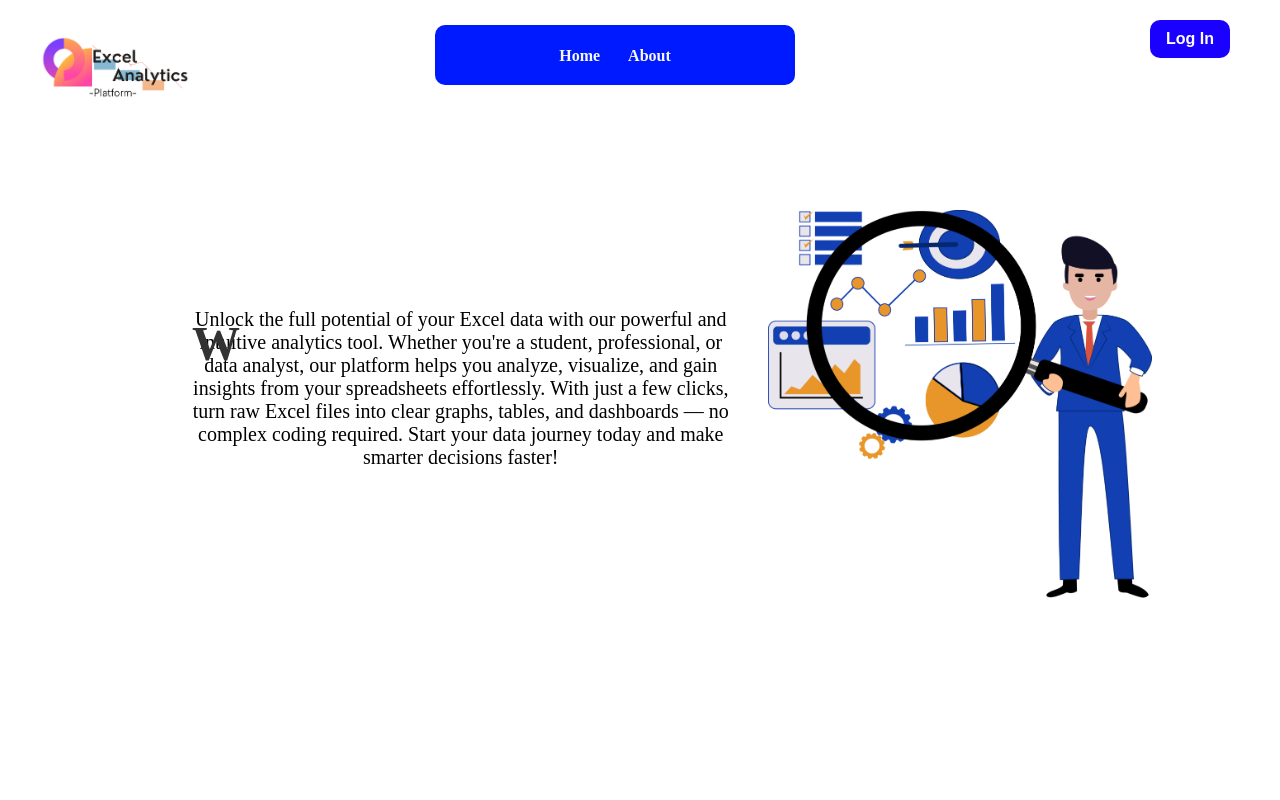
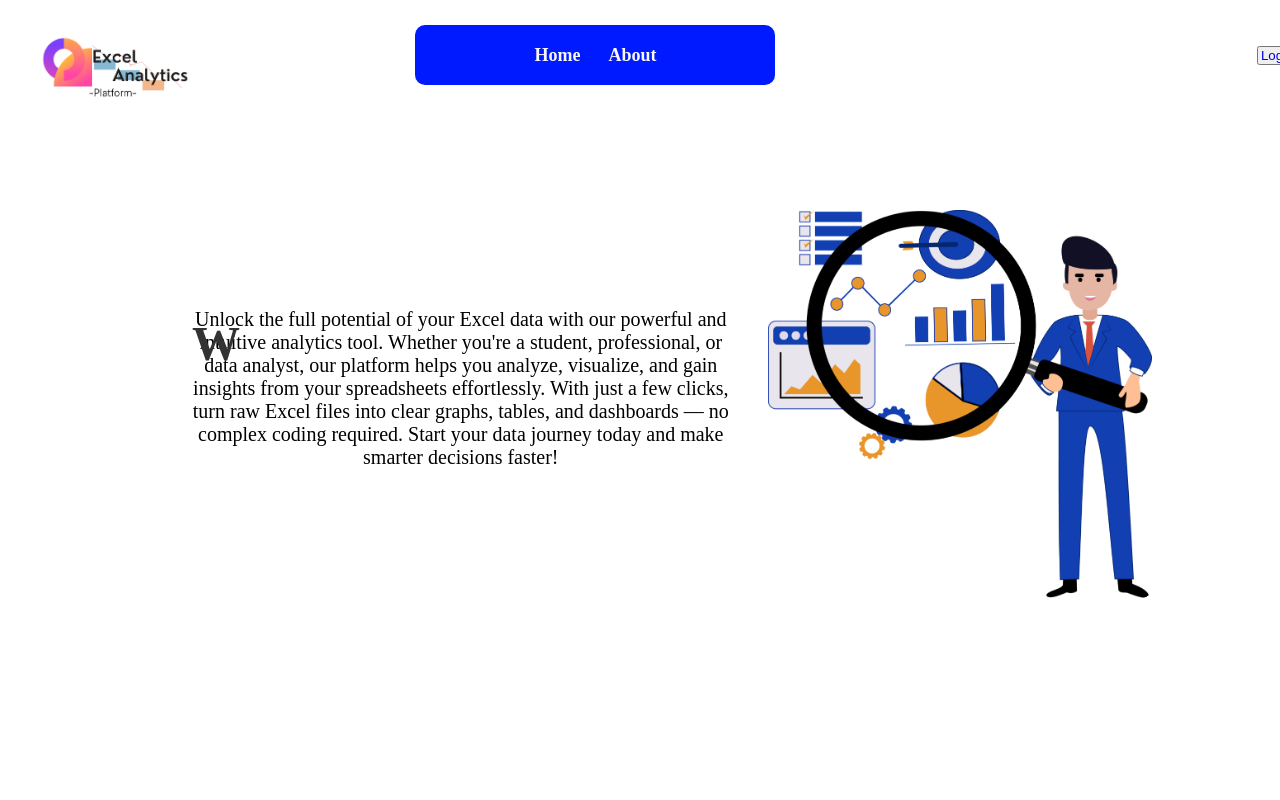
Before and after one commit to BleedingEdge2004/Excel-Analysis-Platform, a React (Vite) app in the folder Frontend/: page / in a window 1280 px wide. Shown: the top 800 px of the page. Built offline with nearby package versions, Linux system fonts and the light colour scheme.

Commit message:
Update Homepage.css

```diff
--- a/Frontend/src/Components/Homepage/Homepage.css
+++ b/Frontend/src/Components/Homepage/Homepage.css
@@ -206,32 +206,34 @@ input[type="file"] {
   margin-left: 30%;
   margin-bottom: 10px;
   font-weight: bold;
-}.proflie {
+}
+.login {
  position: absolute;
  top: 20px;
  right: 90px;
+  font-weight:initial;
+  font-family: Times, serif;
+  padding:5px;
 }
+ .login{
+  width: 90px;
+  background-color: #3b3be9;
+  color: #ffffff;
+  padding: 5px;
+  border-radius: 5px;
+  font-size: x-large;
 
-a{
-  background-color: #1900ff;
-  padding: 10px;
-  width: 60px;
-  border-radius: 10px;
-  color: #ffffff;
-  font-size: medium;
-  font-weight: bold;
-}
+ }
+ .login:hover{
+  background-color: #ffffff;
+  color: #3b3be9;
+ }
 
-a:hover{
-  background-color: #f7f7f7;
-  color: #1900ff;
-}
-
-.proflie:not([disabled]):focus {
+.login:not([disabled]):focus {
   box-shadow: 0 0 .25rem rgba(96, 108, 218, 0.5), -.125rem -.125rem 1rem rgba(171, 160, 218, 0.5), .125rem .125rem 1rem rgba(51, 22, 212, 0.5);
 }
 
-.proflie:not([disabled]):hover {
+.login:not([disabled]):hover {
   box-shadow: 0 0 .25rem rgba(45, 6, 216, 0.5), -.125rem -.125rem 1rem rgba(10, 39, 167, 0.5), .125rem .125rem 1rem rgba(28, 14, 148, 0.5);
 }
 
```
